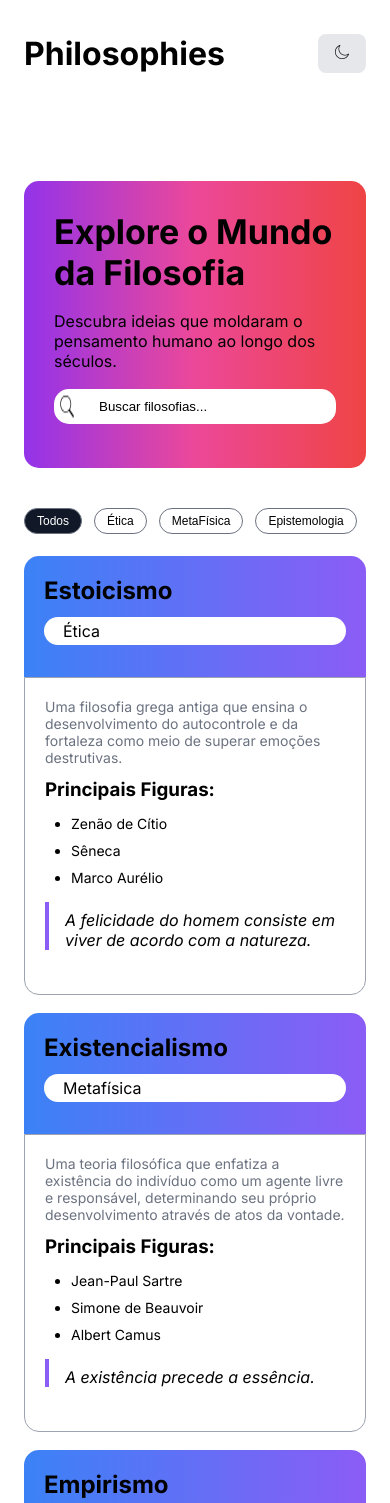
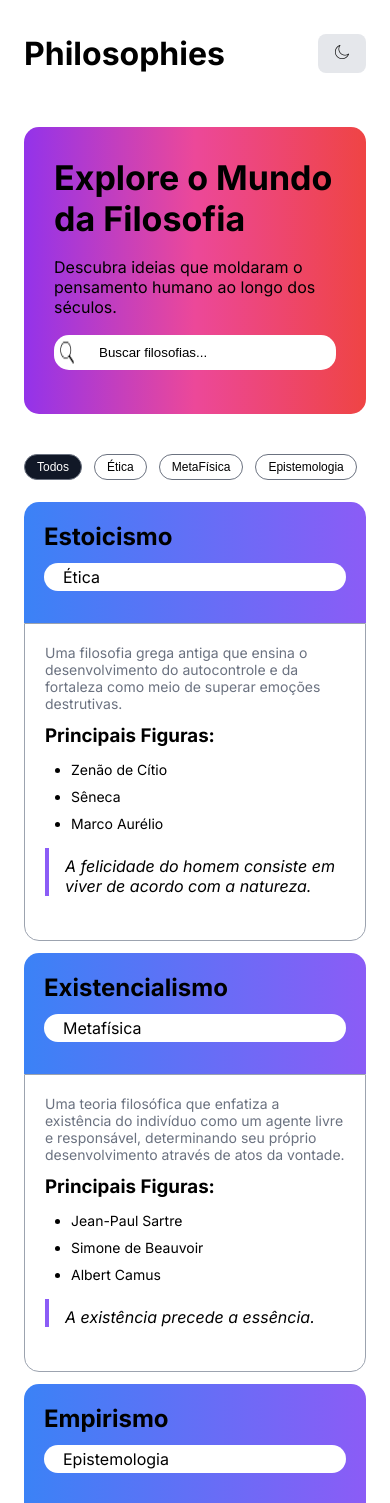
Before and after one commit to EvandroRodCoelho/philosophies, an Angular app: page / in a window 390 px wide. Shown: the top 1503 px of the page. Built offline with nearby package versions, Linux system fonts and the light colour scheme.

Commit message:
Styles: Alter display of cards

```diff
--- a/src/app/pages/home/home.component.scss
+++ b/src/app/pages/home/home.component.scss
@@ -3,9 +3,11 @@
 
 
 .main {
-   padding: 2.125rem 1.5rem;
+   padding: 2.125rem  1.5rem;
+   padding-top: 0;
   &__search {
     margin: 40px 0px;
+    margin-top: 20px;
     padding: 30px;
     background: linear-gradient(to right, var(--gradient-start), var(--gradient-middle), var(--gradient-end));
     border-radius: $border-radius;
@@ -68,12 +70,14 @@
     }
   }
   &__cards {
-    display: flex;
-    gap: 24px;
-    flex-wrap: wrap;
+  display: grid;
+  grid-template-columns: repeat(auto-fill, minmax(260px, 1fr));
+  gap: 24px;
+  width: 100%;
 
-    @media screen and (min-width: 0px) and  (max-width:1056px) {
-      gap: 18px;
-    }
+  @media screen and (max-width: 1056px) {
+    gap:12px;
+    grid-template-columns: repeat(auto-fill, minmax(200px, 1fr));
   }
 }
+}
```
